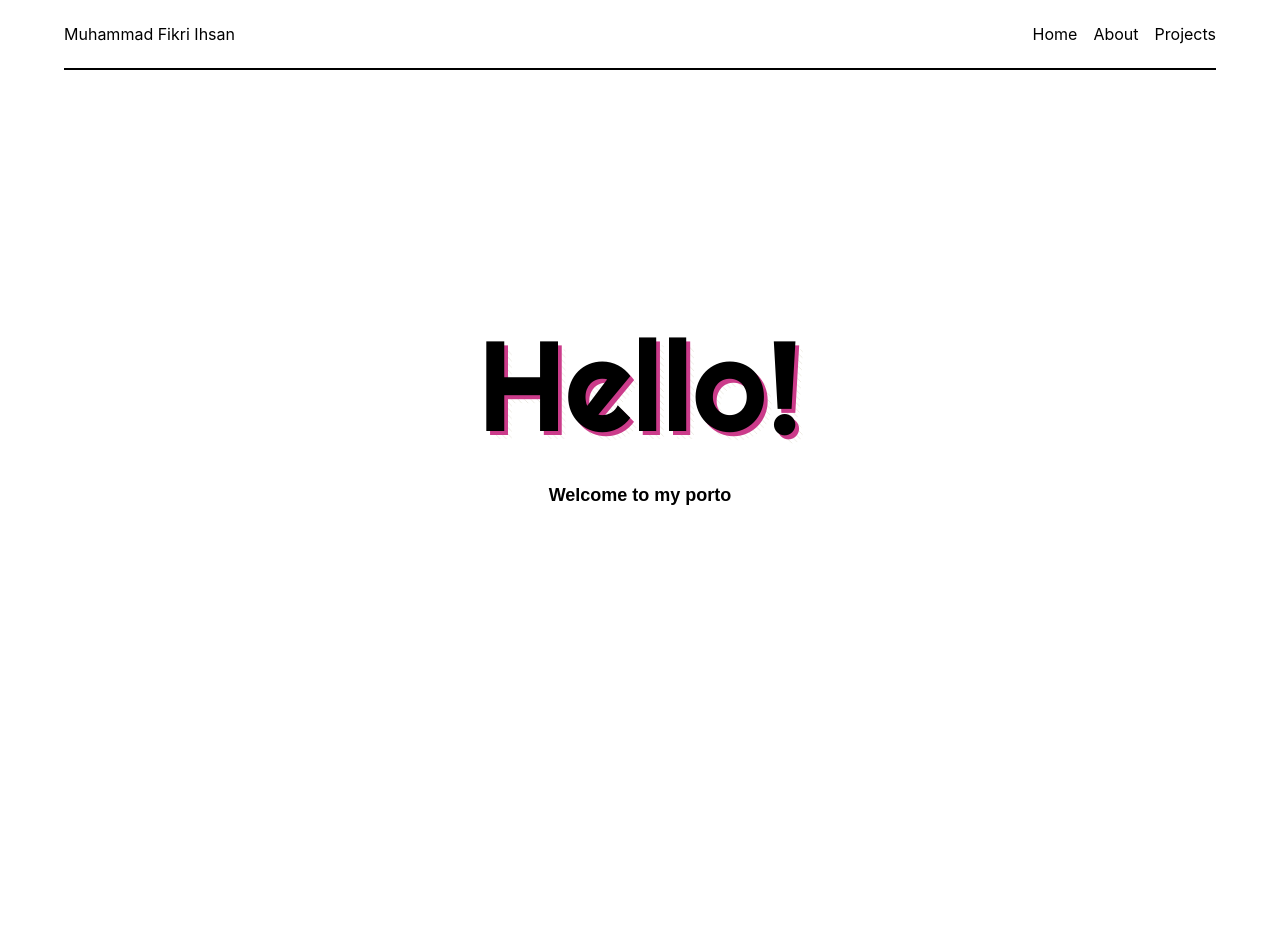
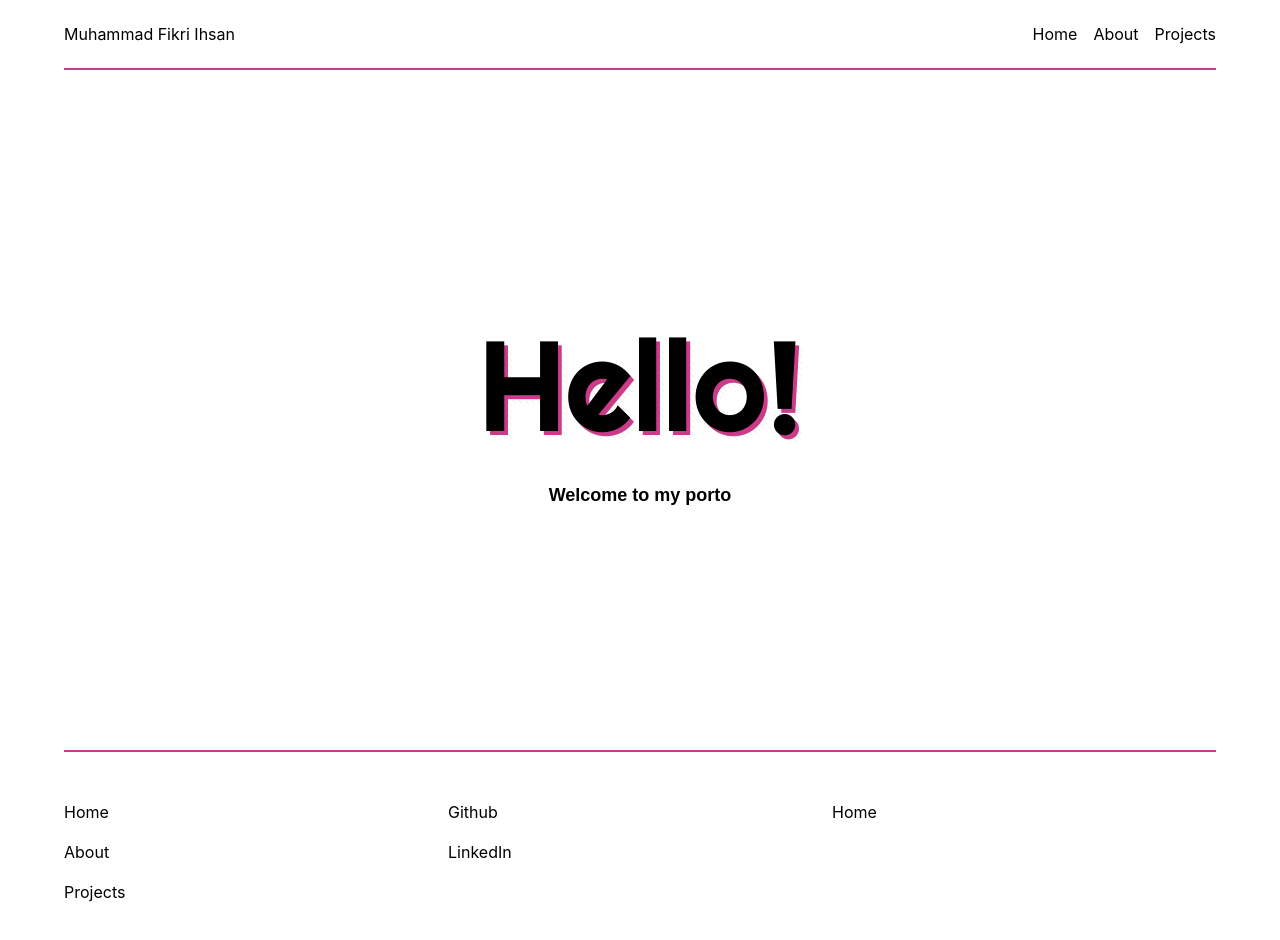
Before and after one commit to Fikriihsan03/react-ts-portofolio, a React (Create React App) app: page / in a window 1280 px wide. Shown: the top 940 px of the page. Before the commit the page ends 800 px from the top, so only its background shows below. Built offline with nearby package versions, Linux system fonts and the light colour scheme.

Commit message:
create footer and move navbar to layout folder

```diff
--- /dev/null
+++ b/src/components/Layout/Footer.tsx
@@ -0,0 +1,22 @@
+const Footer = () => {
+    return (
+        <div className="h-[200px] border-[#cb3b8a] border-t-2">
+            <div className="flex mt-12">
+                <div className="flex flex-col gap-4 basis-1/3">
+                    <p>Home</p>
+                    <p>About</p>
+                    <p>Projects</p>
+                </div>
+                <div className="flex flex-col gap-4 basis-1/3">
+                    <p><a href="https://github.com/Fikriihsan03" target="_blank">Github</a></p>
+                    <p><a href="https://www.linkedin.com/in/fikri-ihsan-0776b91b9/" target="_blank" >LinkedIn</a></p>
+                </div>
+                <div className="flex flex-col gap-4 basis-1/3">
+                    <p>Home</p>
+                </div>
+            </div>
+        </div>
+    );
+};
+
+export default Footer;
--- /dev/null
+++ b/src/components/Layout/Navbar.tsx
@@ -0,0 +1,17 @@
+import {Link} from "react-router-dom"
+
+const Navbar = () => {
+  return (
+    // <div className="fixed top-0 left-0 w-full">
+    <div className="flex justify-between items-center h-[70px] border-b-2 border-[#cb3b8a]">
+      <h1>Muhammad Fikri Ihsan</h1>
+      <ul className="flex gap-4">
+        <Link to="/"><li>Home</li></Link>
+        <Link to="/about"><li>About</li></Link>
+        <Link to="/projects"><li>Projects</li></Link>
+      </ul>
+    </div>
+    // </div>
+  );
+};
+export default Navbar;
--- a/src/components/Layout/index.tsx
+++ b/src/components/Layout/index.tsx
@@ -1,10 +1,11 @@
-import Navbar from "../Navbar";
+import Navbar from "./Navbar";
 import { ReactNode } from "react";
+import Footer from "./Footer";
 
 interface IProps{
     children? : ReactNode
 }
-const Layout = ({children,...props}:IProps) => {
+const Layout = ({children}:IProps) => {
     return (
     <div className="w-[90%] mx-auto">
         <nav>
@@ -13,6 +14,7 @@ const Layout = ({children,...props}:IProps) => {
         <section>
             {children}
         </section>
+        <Footer/>
     </div>
     );
 }
```
